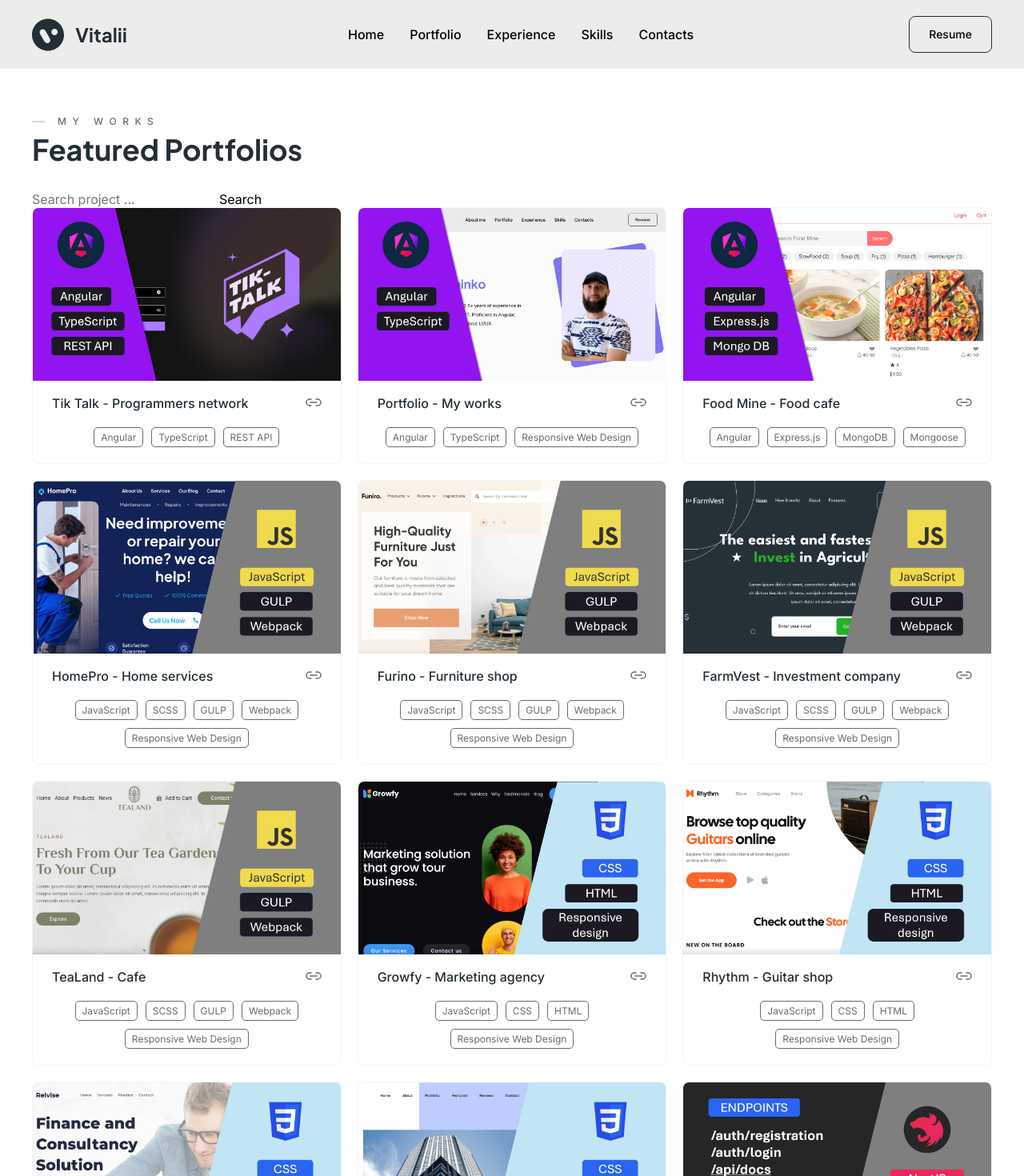
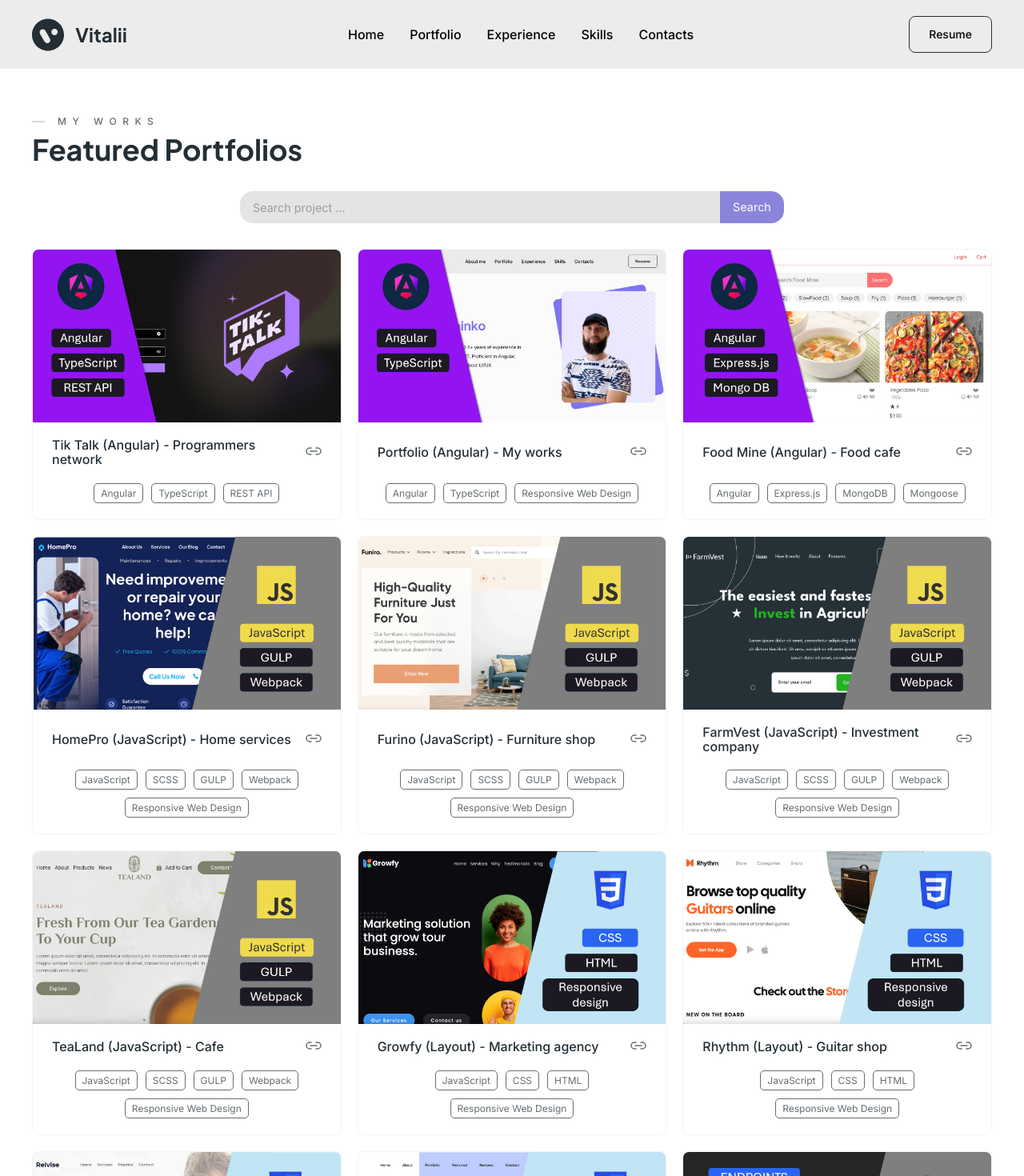
Before and after one commit to VitaliiSoloninko/angular-vitalii-portfolio, an Angular app: page /portfolio in a window 1280 px wide. Shown: the top 1470 px of the page at 80% size. Built offline with nearby package versions, Linux system fonts and the light colour scheme.

Commit message:
10.4	Search projects (Part 3) (search scss)

```diff
--- a/src/app/data/projects.ts
+++ b/src/app/data/projects.ts
@@ -3,7 +3,7 @@
 export const projects: Project[] = [
   {
     id: 1,
-    name: 'Tik Talk',
+    name: 'Tik Talk (Angular)',
     description: 'Programmers network',
     img: 'assets/portfolio/tiktalk.jpg',
     link: 'https://tik-talk-network.web.app',
@@ -11,7 +11,7 @@
   },
   {
     id: 2,
-    name: 'Portfolio',
+    name: 'Portfolio (Angular)',
     description: 'My works',
     img: 'assets/portfolio/portfolio.jpg',
     link: 'https://soloninko-portfolio.web.app/',
@@ -19,7 +19,7 @@
   },
   {
     id: 3,
-    name: 'Food Mine',
+    name: 'Food Mine (Angular)',
     description: 'Food cafe',
     img: 'assets/portfolio/foodmine.jpg',
     link: 'https://github.com/VitaliiSoloninko/angular-food-cafe',
@@ -27,7 +27,7 @@
   },
   {
     id: 4,
-    name: 'HomePro',
+    name: 'HomePro (JavaScript)',
     description: 'Home services',
     img: 'assets/portfolio/homepro.jpg',
     link: 'https://vitaliisoloninko.github.io/homepro/',
@@ -35,7 +35,7 @@
   },
   {
     id: 5,
-    name: 'Furino',
+    name: 'Furino (JavaScript)',
     description: 'Furniture shop',
     img: 'assets/portfolio/furino.jpg',
     link: 'https://vitaliisoloninko.github.io/furino/',
@@ -43,7 +43,7 @@
   },
   {
     id: 6,
-    name: 'FarmVest',
+    name: 'FarmVest (JavaScript)',
     description: 'Investment company',
     img: 'assets/portfolio/farmvest.jpg',
     link: 'https://vitaliisoloninko.github.io/farmvest/',
@@ -51,7 +51,7 @@
   },
   {
     id: 7,
-    name: 'TeaLand',
+    name: 'TeaLand (JavaScript)',
     description: 'Cafe',
     img: 'assets/portfolio/tealand.jpg',
     link: 'https://vitaliisoloninko.github.io/tealand/',
@@ -59,7 +59,7 @@
   },
   {
     id: 8,
-    name: 'Growfy',
+    name: 'Growfy (Layout)',
     description: 'Marketing agency',
     img: 'assets/portfolio/growfy.jpg',
     link: 'https://vitaliisoloninko.github.io/growfy/',
@@ -67,7 +67,7 @@
   },
   {
     id: 9,
-    name: 'Rhythm',
+    name: 'Rhythm (Layout)',
     description: 'Guitar shop',
     img: 'assets/portfolio/guitar.jpg',
     link: 'https://vitaliisoloninko.github.io/guitar/',
@@ -75,7 +75,7 @@
   },
   {
     id: 10,
-    name: 'Relvise',
+    name: 'Relvise (Layout)',
     description: 'Finance and Consultancy',
     img: 'assets/portfolio/relvise.jpg',
     link: 'https://vitaliisoloninko.github.io/relvise/',
@@ -83,7 +83,7 @@
   },
   {
     id: 11,
-    name: 'SmartSpace',
+    name: 'SmartSpace (Layout)',
     description: 'Real Estate',
     img: 'assets/portfolio/smartspace.jpg',
     link: 'https://vitaliisoloninko.github.io/smartspace/',
--- a/src/app/shared/shared/search/search.component.scss
+++ b/src/app/shared/shared/search/search.component.scss
@@ -0,0 +1,36 @@
+div {
+  display: flex;
+  justify-content: center;
+  margin-bottom: 2rem;
+}
+
+input {
+  border-radius: 1rem 0 0 1rem;
+  height: 2.5rem;
+  width: 50%;
+  background-color: var(--grey-light-color);
+  padding: 1rem;
+  opacity: 0.7;
+  transition: all 0.4s ease 0s;
+  font-size: 0.9rem;
+}
+
+input:hover {
+  opacity: 1;
+}
+
+button {
+  color: var(--white-color);
+  background-color: var(--purple-hover-color);
+  border-radius: 0 1rem 1rem 0;
+  height: 2.5rem;
+  width: 5rem;
+  opacity: 0.8;
+  transition: all 0.4s ease 0s;
+  font-size: 0.9rem;
+}
+
+button:hover {
+  opacity: 1;
+  cursor: pointer;
+}
```
